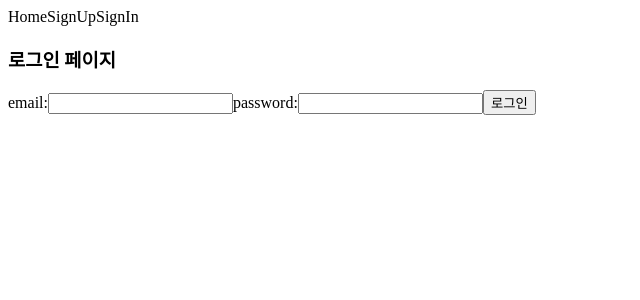
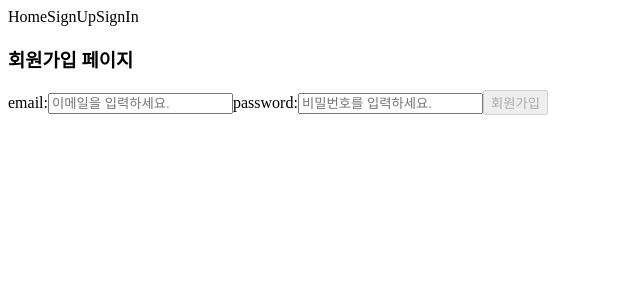
Before and after one commit to eunseonJeong/wanted-pre-onboarding-frontend, a React (Create React App) app: page /signup in a window 1280 px wide. Shown: the top 300 px of the page, without its empty margins (0-640 px from the left). Built offline with nearby package versions, Linux system fonts and the light colour scheme; no server answers.

Commit message:
feat: 회원가입, 로그인 기능 구현

```diff
--- a/src/index.js
+++ b/src/index.js
@@ -3,9 +3,4 @@ import ReactDOM from 'react-dom/client';
 import App from './App';
 
 const root = ReactDOM.createRoot(document.getElementById('root'));
-root.render(
-  // <Provider store={store}>
-  //   <App />
-  // </Provider>
-  <App />,
-);
+root.render(<App />);
--- a/src/pages/Home.jsx
+++ b/src/pages/Home.jsx
@@ -1,13 +1,15 @@
 import React, { useEffect } from 'react';
 import { useNavigate } from 'react-router-dom';
-import { getLocal } from '../shared/localStorage';
+import { getLocalStorage } from '../shared/localStorage';
 
 export default function Home() {
+  //로그인 여부에 따른 리다이렉트 처리를 구현해주세요
+
   //로컬 스토리지에 토큰이 있는 상태로 /signin 또는 /signup 페이지에 접속한다면 /todo 경로로 리다이렉트 시켜주세요
   //로컬 스토리지에 토큰이 없는 상태로 /todo페이지에 접속한다면 /signin 경로로 리다이렉트 시켜주세요
   const navi = useNavigate();
   useEffect(() => {
-    const token = getLocal('token');
+    const token = getLocalStorage('accessToken');
     if (token) {
       navi('/todo');
     } else {
--- a/src/pages/SignUp.jsx
+++ b/src/pages/SignUp.jsx
@@ -1,36 +1,93 @@
-import React from 'react';
+import React, { useState } from 'react';
+import api from '../api/api';
 import { useNavigate } from 'react-router-dom';
 
+export const SignupAuth = async (email, password) => {
+  try {
+    const response = await api.post('/auth/signup', {
+      email,
+      password,
+    });
+    return response;
+  } catch (error) {
+    throw error;
+  }
+};
 export default function Signup() {
-  //로그인 페이지에서 버튼을 클릭 시, 로그인을 진행하고 로그인이 정상적으로 완료되었을 시 /todo 경로로 이동해주세요
+  //유효성 검사 이메일:@ 포함, 비밀번호: 8자 이상, >ok
+  //입력된 이메일과 비밀번호가 유효성 검사를 통과하지 못한다면 button에 disabled 속성을 부여해주세요 >ok
+  //회원가입 페이지에서 버튼을 클릭 시 회원가입을 진행하고 회원가입이 정상적으로 완료되었을 시 /signin 경로로 이동해주세요 >ok
+  const [sign, setSign] = useState({
+    email: '',
+    password: '',
+  });
 
-  //로그인 API는 로그인이 성공했을 시 Response Body에 JWT를 포함해서 응답합니다.
-  //응답받은 JWT는 로컬 스토리지에 저장해주세요
+  const onChangeHandler = (e) => {
+    const { name, value } = e.target;
+    setSign((item) => ({
+      ...item,
+      [name]: value,
+    }));
+  };
+  //유효성 검사
+  const isEmailValid = (email) => {
+    return email.includes('@');
+  };
 
-  //로그인 여부에 따른 리다이렉트 처리를 구현해주세요
+  const isPasswordValid = (password) => {
+    return password.length >= 8;
+  };
 
-  //로컬 스토리지에 토큰이 있는 상태로 /signin 또는 /signup 페이지에 접속한다면 /todo 경로로 리다이렉트 시켜주세요
-  //로컬 스토리지에 토큰이 없는 상태로 /todo페이지에 접속한다면 /signin 경로로 리다이렉트 시켜주세요
+  const isFormValid = () => {
+    const { email, password } = sign;
+    return isEmailValid(email) && isPasswordValid(password);
+  };
 
   const navi = useNavigate();
-  const onClickButtonHandler = () => {
-    navi('/todo');
-  };
 
   const onSubmitHandler = (e) => {
     e.preventDefault();
+    SignupAuth(sign.email, sign.password)
+      .then((res) => {
+        console.log(res);
+        alert('회원가입 완료되었습니다.');
+        localStorage.setItem('accessToken', res.data.access_token);
+        navi('/signin');
+      })
+      .catch((e) => {
+        console.log(e);
+        alert('다시 회원가입해주세요.');
+      });
   };
 
   return (
-    <form onSubmit={onSubmitHandler}>
-      <h3>로그인 페이지</h3>
-      email:
-      <input data-testid="email-input" />
-      password:
-      <input data-testid="password-input" />
-      <button data-testid="signup-button" onClick={onClickButtonHandler}>
-        로그인
-      </button>
-    </form>
+    <>
+      <h3>회원가입 페이지</h3>
+      <form onSubmit={onSubmitHandler}>
+        email:
+        <input
+          data-testid="email-input"
+          type="email"
+          value={sign.email}
+          onChange={onChangeHandler}
+          name="email"
+          placeholder="이메일을 입력하세요."
+          required
+        />
+        password:
+        <input
+          data-testid="password-input"
+          type="password"
+          value={sign.password}
+          onChange={onChangeHandler}
+          name="password"
+          placeholder="비밀번호를 입력하세요."
+          required
+        />
+        <button data-testid="signup-button" disabled={!isFormValid()}>
+          회원가입
+        </button>
+      </form>
+    </>
   );
 }
--- a/src/pages/Signin.jsx
+++ b/src/pages/Signin.jsx
@@ -1,18 +1,83 @@
-import React from 'react';
+import React, { useState } from 'react';
+import { useNavigate } from 'react-router-dom';
+import api from '../api/api';
+
+export const SigninAuth = async (email, password) => {
+  try {
+    const response = await api.post('/auth/signin', {
+      email,
+      password,
+    });
+    return response;
+  } catch (error) {
+    throw error;
+  }
+};
 
 export default function Signin() {
-  //유효성 검사 이메일:@ 포함, 비밀번호: 8자 이상,
-  //입력된 이메일과 비밀번호가 유효성 검사를 통과하지 못한다면 button에 disabled 속성을 부여해주세요
-  //회원가입 페이지에서 버튼을 클릭 시 회원가입을 진행하고 회원가입이 정상적으로 완료되었을 시 /signin 경로로 이동해주세요
+  //로그인 페이지에서 버튼을 클릭 시, 로그인을 진행하고 로그인이 정상적으로 완료되었을 시 /todo 경로로 이동해주세요 >ok
+
+  //로그인 API는 로그인이 성공했을 시 Response Body에 JWT를 포함해서 응답합니다.
+  //응답받은 JWT는 로컬 스토리지에 저장해주세요
+
+  //로그인 여부에 따른 리다이렉트 처리를 구현해주세요
+
+  const [sign, setSign] = useState({
+    email: '',
+    password: '',
+  });
+
+  const onChangeHandler = (e) => {
+    const { name, value } = e.target;
+    setSign((item) => ({
+      ...item,
+      [name]: value,
+    }));
+  };
+
+  const navi = useNavigate();
+
+  const onSubmitHandler = (e) => {
+    e.preventDefault();
+    SigninAuth(sign.email, sign.password)
+      .then((res) => {
+        console.log(res);
+        alert('로그인되었습니다.');
+        localStorage.setItem('accessToken', res.data.access_token);
+        navi('/todo');
+      })
+      .catch((e) => {
+        console.log(e);
+        alert('다시 로그인해주세요.');
+      });
+  };
 
   return (
     <>
-      <h3>회원가입 페이지</h3>
-      email:
-      <input data-testid="email-input" />
-      password:
-      <input data-testid="password-input" />
-      <button data-testid="signup-button">회원가입</button>
+      <h3>로그인 페이지</h3>
+      <form onSubmit={onSubmitHandler}>
+        email:
+        <input
+          data-testid="email-input"
+          type="email"
+          value={sign.email}
+          onChange={onChangeHandler}
+          name="email"
+          placeholder="이메일을 입력하세요."
+          required
+        />
+        password:
+        <input
+          data-testid="password-input"
+          type="password"
+          value={sign.password}
+          onChange={onChangeHandler}
+          name="password"
+          placeholder="비밀번호를 입력하세요."
+          required
+        />
+        <button data-testid="signin-button">로그인</button>
+      </form>
     </>
   );
 }
--- a/src/pages/Todo.jsx
+++ b/src/pages/Todo.jsx
@@ -1,4 +1,3 @@
-import axios from 'axios';
 import React, { useState } from 'react';
 import Card from '../utils/Card';
 
@@ -9,21 +8,8 @@ export default function Todo() {
     setContent(e.target.value);
   };
 
-  const onSubmitHandler = async (e) => {
-    e.preventDefault();
-    const access_token = localStorage.getItem('name');
-    try {
-      const response = await axios.post('/todos', {
-        headers: {
-          Authorization: `Bearer ${access_token}`,
-        },
-      });
-      console.log('response:', response);
-      return response.data;
-    } catch (error) {
-      console.error(error);
-      throw error;
-    }
+  const onSubmitHandler = () => {
+    return;
   };
 
   return (
@@ -41,8 +27,7 @@ export default function Todo() {
       </form>
 
       <br />
-
-      <Card />
+      <Card todo={content} />
     </>
   );
 }
--- a/src/shared/localStorage.js
+++ b/src/shared/localStorage.js
@@ -1,7 +1,12 @@
-export const getLocal = (name) => {
+//value 읽어 오기
+export const getLocalStorage = (name) => {
   return localStorage.getItem(name);
 };
-
-export const removeLocal = (name) => {
-  return localStorage.remove(name);
+//item 삭제
+export const removeLocalStorage = (name) => {
+  return localStorage.removeItem(name);
 };
+//key, value 추가
+export const setLocalStorage = (name) => {
+  return localStorage.setItem(name);
+};
--- a/src/utils/Card.jsx
+++ b/src/utils/Card.jsx
@@ -1,8 +1,24 @@
-import React from 'react';
+import React, { useState } from 'react';
+import api from '../api/api';
 
-export default function Card() {
-  const onfixHandler = () => {
+export default function Card({ todo }) {
+  const [fix, setFix] = useState(false);
+  const [fixText, setFixText] = useState(todo.text);
+
+  const onChageHandler = (e) => {
+    setFixText(e.target.value);
+  };
+
+  const onfixHandler = async () => {
     console.log('수정하기 버튼');
+    // api 로직
+    try {
+      // const response = await api.put(`todos/${id}`, { text: fixText });
+      // console.log('Response:', response);
+      setFix((fix) => !fix);
+    } catch (error) {
+      console.error(error);
+    }
   };
 
   const ondeleteHandler = () => {
@@ -10,10 +26,26 @@ export default function Card() {
   };
   return (
     <>
+      {fix ? (
         <li>
           <label>
             <input type="checkbox" />
             <span>TODO 1</span>
+          </label>
+          {/* 인풋 만들어! */}
+          <input type="text" value={fixText} onChange={onChageHandler} />
+          <button data-testid="modify-button" onClick={onfixHandler}>
+            제출
+          </button>
+          <button data-testid="delete-button" onClick={ondeleteHandler}>
+            삭제
+          </button>
+        </li>
+      ) : (
+        <li>
+          <label>
+            <input type="checkbox" />
+            <span>TODO 2</span>
           </label>
           <button data-testid="modify-button" onClick={onfixHandler}>
             수정
@@ -22,6 +54,7 @@ export default function Card() {
             삭제
           </button>
         </li>
+      )}
     </>
   );
 }
```
Lines whose indentation alone changed are shown as unchanged.
